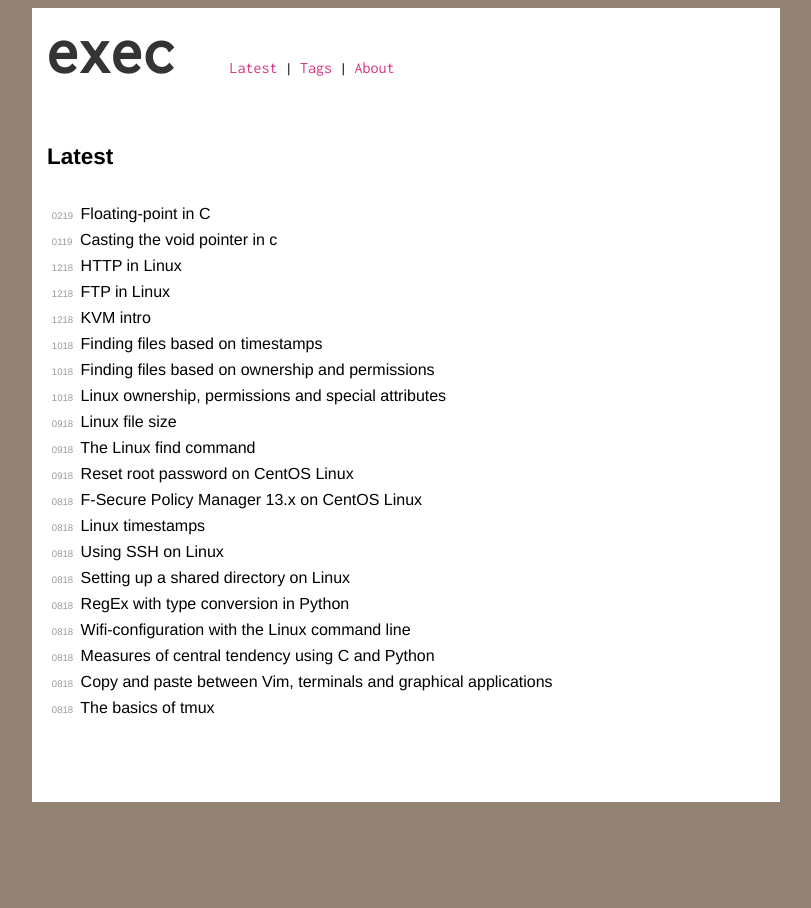
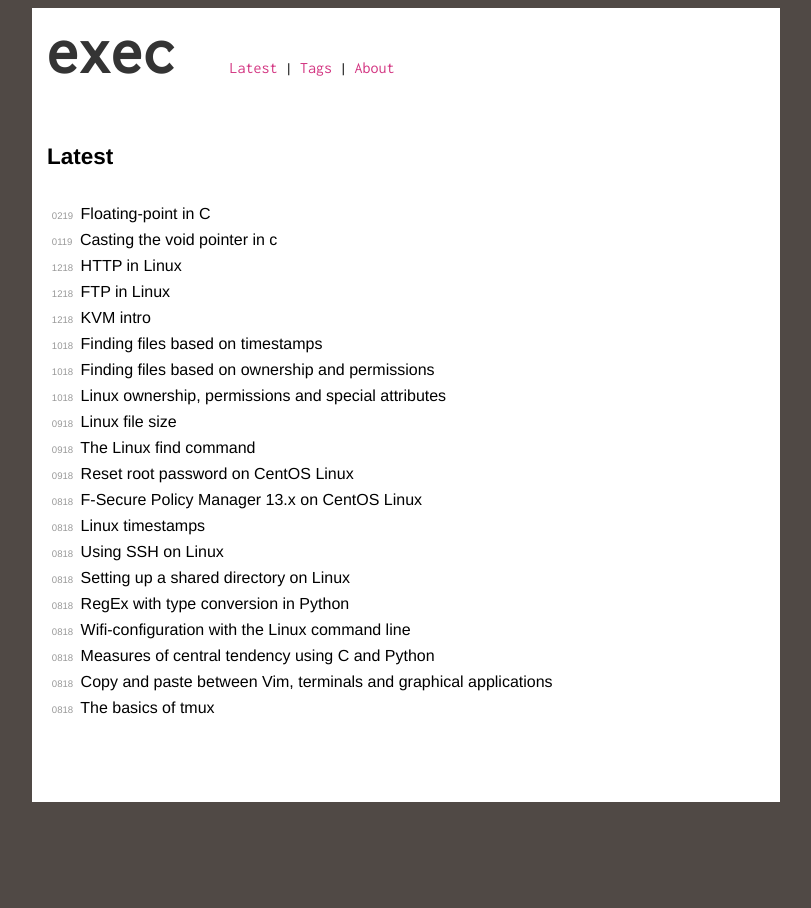
Before and after one commit to execas/execas.github.io, a Jekyll site: the page built from index.html, in a window 1280 px wide. Shown: the whole page, without its empty margins (234-1045 px from the left). Built offline with Jekyll 4.4.1, drawn with Linux system fonts in a browser that asks for light colours.

Commit message:
Update execas.css

```diff
--- a/css/execas.css
+++ b/css/execas.css
@@ -10,7 +10,7 @@ body {
      color: #000000;
      font-size: 15px;
      /*background-color: #f5f1ed;*/
-     background-color: #928374;
+     background-color: #504945;
      /*background-color: #f2f2f2;*/
      /*background-color: #ffffff;*/
 }
```
